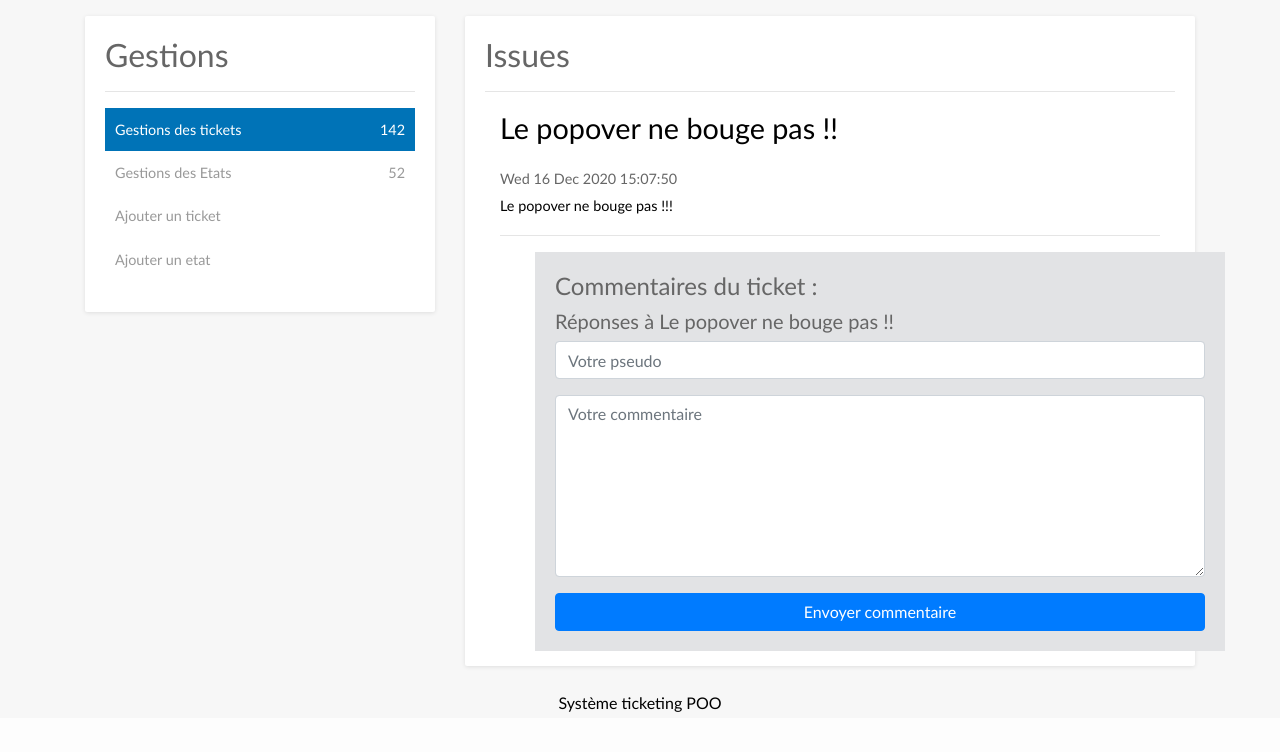
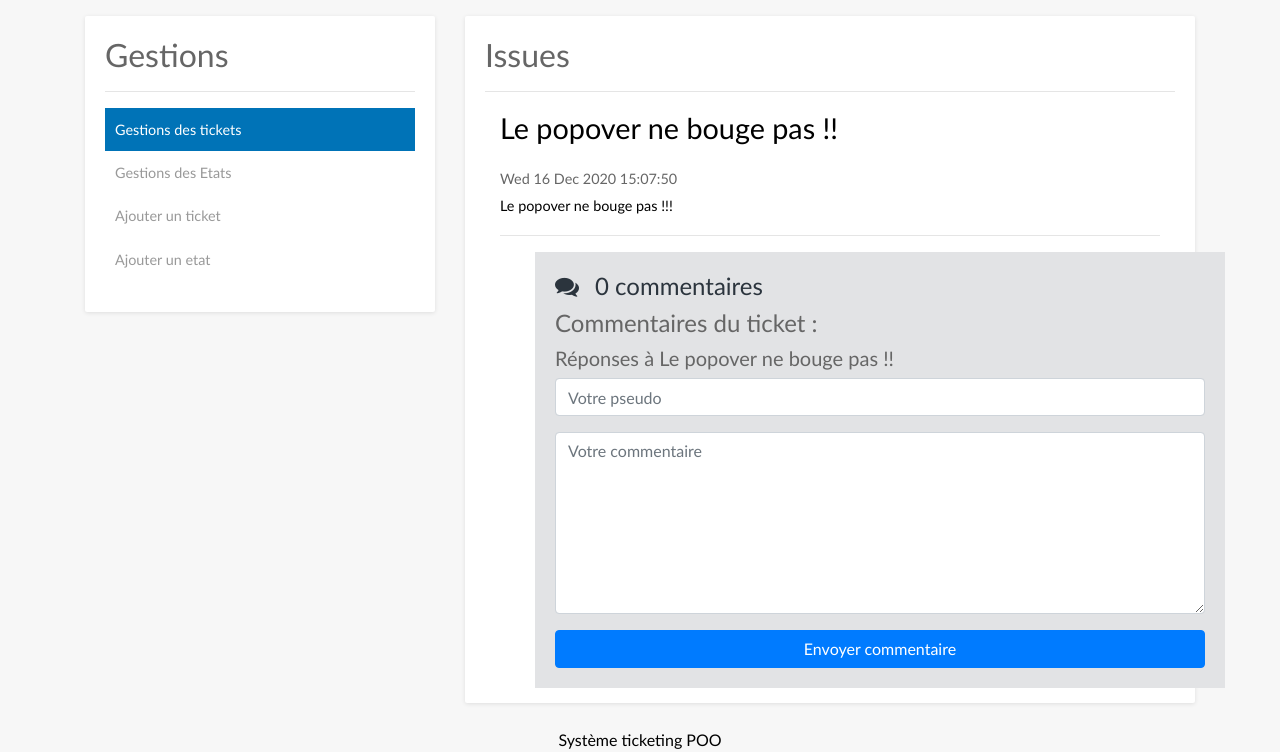
Before and after one commit to ibouzidi/ticketing, a PHP site: page /index.php?action=billet&id=25 in a window 1280 px wide. Shown: the part 82-834 px from the top of the page. Before the commit the page ends 794 px from the top, so only its background shows below. Run offline with PHP 8.4, Linux system fonts and the light colour scheme; data comes from the database, SQL or seed files in the repository; some libraries are stand-ins or nearby versions.

Commit message:
add count tickets and comments

```diff
--- a/Contenu/style.css
+++ b/Contenu/style.css
@@ -49,6 +49,14 @@ a {
 	padding: 20px;
 	width: 100%;
 	background-color: #e2e3e5;
+}
+
+.commentaire .fa-comments {
+	padding-right: 1rem;
+}
+
+.commentaire .nbcom {
+	color: #2B343D;
 }
 
 /* GRID */
@@ -267,3 +275,7 @@ a {
 .boxfiltre .closeticket {
 	background-color: #FF2A2A;
 }
+
+.boxfiltre .tottickets {
+	background-color: #2B343D;
+}
--- a/Controleur/ControleurAccueil.php
+++ b/Controleur/ControleurAccueil.php
@@ -7,18 +7,31 @@ class ControleurAccueil {
 
   private $billet;
   private $etat;
+  private $commentaire;
 
   public function __construct() {
     $this->billet = new Billet();
     $this->etat = new Etat();
+    $this->commentaire= new Commentaire();
   }
 
   // Affiche la liste de tous les tickets
   public function accueil() {
+  $nbtickets = $this->billet->getNbTickets();
+  $nbticketsOuvert = $this->billet->getNbTicketsOuvert();
+  $nbticketsFermer = $this->billet->getNbTicketsFermer();
   $billets = $this->billet->getBillets();
   $etats = $this->etat->getEtats();
   $vue = new Vue("Accueil");
-  $vue->generer(array('billets' => $billets, 'etats' => $etats));
+  $vue->generer(array(
+    'billets' => $billets,
+    'etats' => $etats,
+    'nbtickets' => $nbtickets,
+    'nbticketsOuvert' =>$nbticketsOuvert,
+    'nbticketsFermer' => $nbticketsFermer
+  ));
 
   }
+
+
 }
--- a/Controleur/ControleurBillet.php
+++ b/Controleur/ControleurBillet.php
@@ -23,8 +23,10 @@ class ControleurBillet
         $billet = $this->billet->getBillet($idBillet);
         $etats = $this->billet->Etats($billet['nom_etat']);
         $commentaires = $this->commentaire->getCommentaires($idBillet);
+        $nbComms = $this->commentaire->getNbComm($idBillet);
         $vue = new Vue("Billet");
-        $vue->generer(array('billet' => $billet, 'etats' => $etats, 'commentaires' => $commentaires));
+        $vue->generer(array('billet' => $billet, 'etats' => $etats, 'commentaires' => $commentaires,
+        'nbComms' => $nbComms));
     }
 
     // vue form ajout ticket
@@ -68,9 +70,18 @@ class ControleurBillet
         }else{
              throw new Exception("Action non valide");
         }
+        $nbtickets = $this->billet->getNbTickets();
+        $nbticketsOuvert = $this->billet->getNbTicketsOuvert();
+        $nbticketsFermer = $this->billet->getNbTicketsFermer();
         $etats = $this->etat->getEtats();
         $vue = new Vue("Accueil");
-        $vue->generer(array('billets' => $billets, 'etats' => $etats));
+        $vue->generer(array(
+            'billets' => $billets,
+            'etats' => $etats,
+            'nbtickets' => $nbtickets,
+            'nbticketsOuvert' =>$nbticketsOuvert,
+            'nbticketsFermer' => $nbticketsFermer
+            ));
     }
 
     // Ajoute un commentaire à un billet
--- a/Controleur/Routeur.php
+++ b/Controleur/Routeur.php
@@ -102,7 +102,9 @@ class Routeur
                 // }
                 // aucune action définie : affichage de l'accueil
                 $this->ctrlAccueil->accueil();
+
             }
+
         } catch (Exception $e) {
             $this->erreur($e->getMessage());
         }
--- a/Modele/Billet.php
+++ b/Modele/Billet.php
@@ -77,4 +77,41 @@ class Billet extends Modele
         }
 
     }
+
+    // Affiche la liste des tickets
+    public function getNbTicketsOuvert()
+    {
+        $sql = "SELECT COUNT(*) as nbticketouvert FROM t_ticket t INNER JOIN etats e ON e.id = t.TIC_ETAT
+        WHERE e.nom_etat LIKE '%ouvert%' ";
+        $nbtickets = $this->executerRequete($sql);
+            if ($nbtickets->rowCount() > 0) {
+            return $nbtickets->fetch();
+            }else{
+                throw new Exception('0');
+            }
+    }
+    // Affiche la liste des tickets
+    public function getNbTicketsFermer()
+    {
+        $sql = "SELECT COUNT(*) as nbticketferme FROM t_ticket t INNER JOIN etats e ON e.id = t.TIC_ETAT
+        WHERE e.nom_etat LIKE '%fermé%' ";
+        $nbtickets = $this->executerRequete($sql);
+        if ($nbtickets->rowCount() > 0) {
+            return $nbtickets->fetch();
+        }else{
+            throw new Exception('0');
+        }
+    }
+
+    // Affiche la liste des tickets
+    public function getNbTickets()
+    {
+        $sql = "SELECT COUNT(*) as nbtickets FROM t_ticket";
+        $nbtickets = $this->executerRequete($sql);
+        if ($nbtickets->rowCount() > 0) {
+            return $nbtickets->fetch();
+        }else{
+            throw new Exception('0');
+    }
+    }
 }
--- a/Modele/Commentaire.php
+++ b/Modele/Commentaire.php
@@ -20,9 +20,16 @@ class Commentaire extends Modele {
 	}
 
 	// Permet de supprimer un commentaire
-	   public function supprimerComm($idcom)
-	   {
-		  $sql = 'DELETE FROM t_commentaire WHERE COM_ID = ?';
-		  $sql = $this->executerRequete($sql, array($idcom));
-	   }
+	public function supprimerComm($idcom)
+	{
+		$sql = 'DELETE FROM t_commentaire WHERE COM_ID = ?';
+		$sql = $this->executerRequete($sql, array($idcom));
+	}
+
+	public function getNbComm($idBillet)
+	{
+		$sql = "SELECT COUNT(COM_ID) as nbComm FROM t_commentaire WHERE tic_ID = ? ";
+		return $this->executerRequete($sql, array($idBillet))->fetch();
+
+	}
 }
--- a/Vue/gabarit.php
+++ b/Vue/gabarit.php
@@ -53,14 +53,14 @@
                                 || $_GET['action'] == "commenter"
                                 ):?>class="active" <?php endif;?>>
                                     <a href="index.php?action=gestiontickets">Gestions des tickets
-                                        <span class="pull-right">142</span></a>
+                                        <!-- <span class="pull-right">142</span></a> -->
                                 </li>
 
                                 <li <?php if($_GET['action'] == "gestionsetat"
                                 || $_GET['action'] == 'editetat'
                                 || $_GET['action'] == 'supprimerEtat'):?>class="active" <?php endif;?>>
                                     <a href="index.php?action=gestionsetat">Gestions des Etats
-                                        <span class="pull-right">52</span></a></li>
+                                        <!-- <span class="pull-right">52</span></a></li> -->
 
                                 <li <?php if($_GET['action'] == "formajoutticket"):?>class="active" <?php endif;?>>
                                     <a href="index.php?action=formajoutticket">Ajouter un ticket</a></li>
--- a/Vue/vueAccueil.php
+++ b/Vue/vueAccueil.php
@@ -4,8 +4,9 @@
 
 <div class="boxfiltre">
     <div>
-        <p class="openticket">162 Ouvert</p>
-        <p class="closeticket">95,721 Fermé</p>
+        <p class="tottickets"><span><?= $nbtickets['nbtickets']?></span> tickes totale</p>
+        <p class="openticket"><span><?= $nbticketsOuvert['nbticketouvert']?></span> Ouvert</p>
+        <p class="closeticket"><span><?= $nbticketsFermer['nbticketferme']?></span> Fermé</p>
     </div>
     <div>
         <form class="form-inline" action="index.php?action=rechercher" method="POST">
--- a/Vue/vueBillet.php
+++ b/Vue/vueBillet.php
@@ -8,7 +8,9 @@
 </div>
 
 <div class="commentaire">
-
+    <h4 class="nbcom">
+        <i class="fa fa-comments"></i><?= $nbComms['nbComm'] ;?> commentaires
+    </h4>
     <h4>Commentaires du ticket :</h4>
     <?php foreach ($commentaires as $commentaire) : ?>
     <p><?= $commentaire['auteur'] ?> dit le
```
